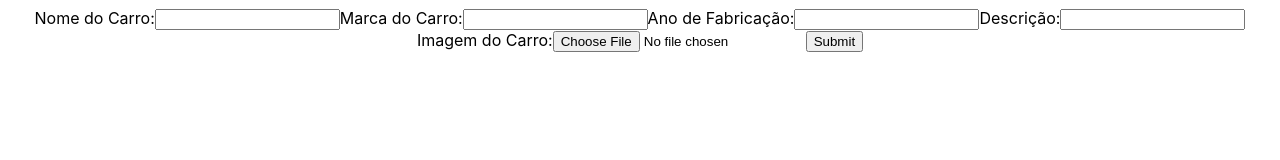
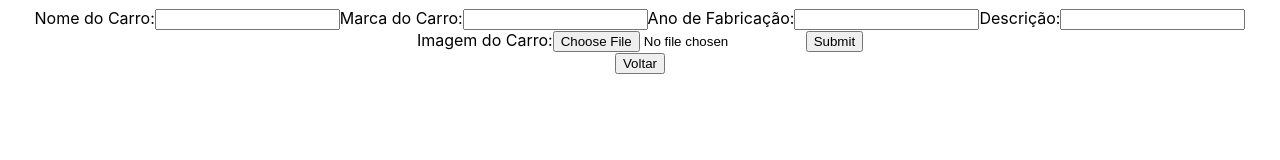
Before and after one commit to glauber-FullStackDev/desafio-dev-junior-b2u, a React (Create React App) app in the folder frontend/: page /add in a window 1280 px wide. Shown: the top 160 px of the page. Built offline with nearby package versions, Linux system fonts and the light colour scheme.

Commit message:
feat: remove car btn now reloads the page

```diff
--- a/frontend/src/components/RemoveCarButton.js
+++ b/frontend/src/components/RemoveCarButton.js
@@ -4,6 +4,7 @@ import deleteFetch from '../utils/deleteFetch'
 function RemoveCarButton({ id }) {
   const handleClick = async () => {
     await deleteFetch(id);
+    window.location.reload(true);
   };
 
   return (
--- a/frontend/src/pages/AddCar.js
+++ b/frontend/src/pages/AddCar.js
@@ -1,10 +1,23 @@
 import React from 'react'
+import { useHistory } from 'react-router-dom';
 import AddCarForm from '../components/AddCarForm';
 
 function AddCar() {
+  const history = useHistory();
+
+  const handleClick = () => {
+    history.push('/cars')
+  }
+
   return (
     <>
       <AddCarForm />
+      <button
+        type='button'
+        onClick={handleClick}
+      >
+        Voltar
+      </button>
     </>
   )
 }
--- a/frontend/src/pages/Cars.js
+++ b/frontend/src/pages/Cars.js
@@ -1,10 +1,13 @@
 import React, { useEffect, useState } from 'react'
+import { useHistory } from 'react-router-dom';
 import CarsCard from '../components/CarsCard';
 import getFetch from '../utils/getFetch';
 
 function Cars() {
   const [showError, setShowError] = useState('');
   const [allCarsFetched, setAllCarsFetched] = useState([]);
+
+  const history = useHistory();
 
   useEffect(() => {
     let isMounted = true;
@@ -18,9 +21,18 @@ function Cars() {
     return () => { isMounted = false }
   }, [])
 
+  const handleClick = () => {
+    history.push('/add')
+  }
+
   return (
     <div>
-      <button type='button'>Adicionar Carro</button>
+      <button
+        type='button'
+        onClick={handleClick}
+      >
+        Adicionar Carro
+      </button>
       {allCarsFetched && allCarsFetched.map((car) => (
         <CarsCard
           key={car.id}
```
